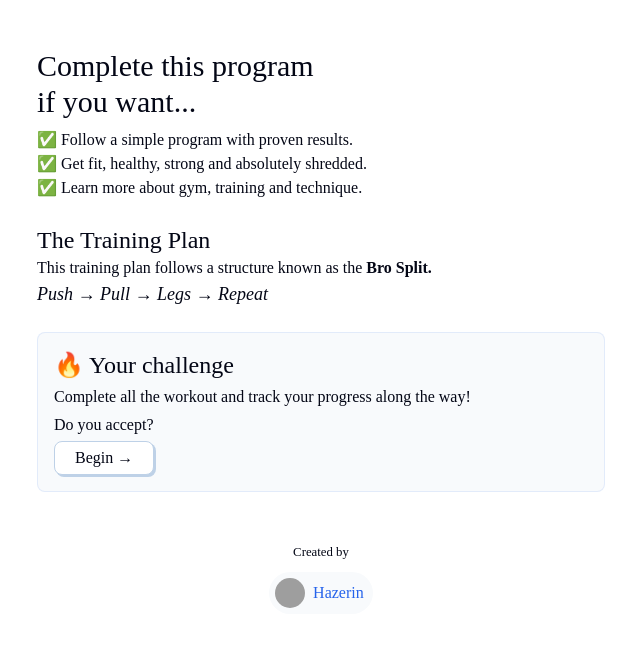
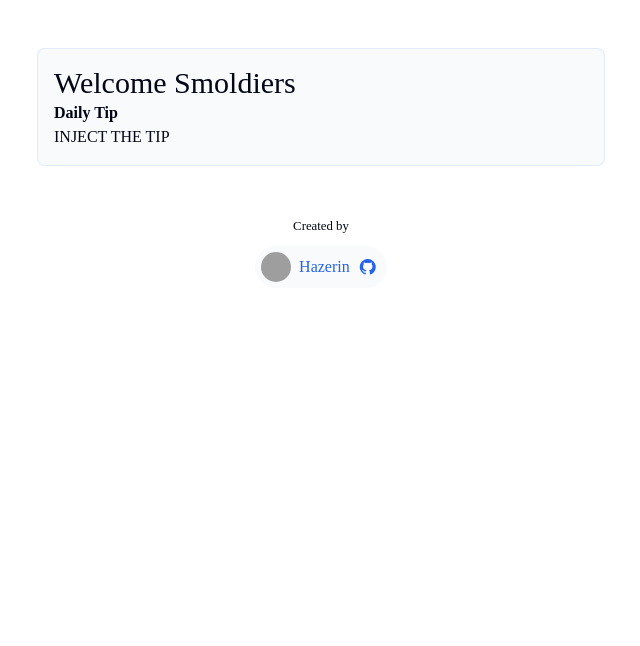
Before and after one commit to Hazerin/vue-fitness-app, a Vue app in the folder vue-fitness-app/: page / in a window 1280 px wide. Shown: the top 646 px of the page, without its empty margins (319-959 px from the left). Built offline with nearby package versions, Linux system fonts and the light colour scheme; grey boxes are pictures that could not be loaded; a web font is replaced by a local one.

Commit message:
checkpoint

```diff
--- a/vue-fitness-app/index.html
+++ b/vue-fitness-app/index.html
@@ -5,7 +5,8 @@
     <link rel="icon" type="image/svg+xml" href="/vite.svg" />
     <meta name="viewport" content="width=device-width, initial-scale=1.0" />
     <link rel="stylesheet" href="./src/style.css">
-    <title>Vite + Vue</title>
+    <link rel="stylesheet" href="https://cdnjs.cloudflare.com/ajax/libs/font-awesome/7.0.0/css/all.min.css" integrity="sha512-DxV+EoADOkOygM4IR9yXP8Sb2qwgidEmeqAEmDKIOfPRQZOWbXCzLC6vjbZyy0vPisbH2SyW27+ddLVCN+OMzQ==" crossorigin="anonymous" referrerpolicy="no-referrer" />
+    <title>SMOLGRAM | From Smol to Swole</title>
 
   </head>
   <body>
--- a/vue-fitness-app/src/App.vue
+++ b/vue-fitness-app/src/App.vue
@@ -4,13 +4,15 @@
     import Dashboard from './components/pages/Dashboard.vue';
     import Workout from './components/pages/Workout.vue';
 
+    const selectedDisplay = 2
+
 </script>
 
 <template>
     <Layout>
-        <Welcome/>
-        <Workout/>
-        <Dashboard/>
+        <Welcome v-if="selectedDisplay == 1"/>
+        <Dashboard v-if="selectedDisplay == 2"/>
+        <Workout v-if="selectedDisplay == 3"/>
     </Layout>
 </template>
 
--- a/vue-fitness-app/src/components/layouts/Layout.vue
+++ b/vue-fitness-app/src/components/layouts/Layout.vue
@@ -13,6 +13,7 @@
         <a href="https://github.com/Hazerin" target="_blank">
             <img src="https://avatars.githubusercontent.com/u/121830016?v=4" alt="pfp">
             <p>Hazerin</p>
+            <i class="fa-brands fa-github"></i>
         </a>
     </footer>
 </template>
--- a/vue-fitness-app/src/components/pages/Dashboard.vue
+++ b/vue-fitness-app/src/components/pages/Dashboard.vue
@@ -3,7 +3,15 @@
 </script>
 
 <template>
+  <section id="dashboard">
+    <div class="card tip-container">
+      <h2>Welcome Smoldiers</h2>
+      <div>
+        <p class="tip"><strong>Daily Tip</strong><br/>INJECT THE TIP</p>
+      </div>
+    </div>
 
+  </section>
 </template>
 
 <style scoped>
--- a/vue-fitness-app/src/components/pages/Welcome.vue
+++ b/vue-fitness-app/src/components/pages/Welcome.vue
@@ -48,5 +48,16 @@
         gap: 0.25rem;
     }
 
+    @media (min-width: 640px) {
+        #welcome {
+            gap: 2rem;
+            padding: 2rem 0;
+        }
+
+        .benefits {
+            gap: 1rem;
+        }
+    }
+
 
 </style>
```
